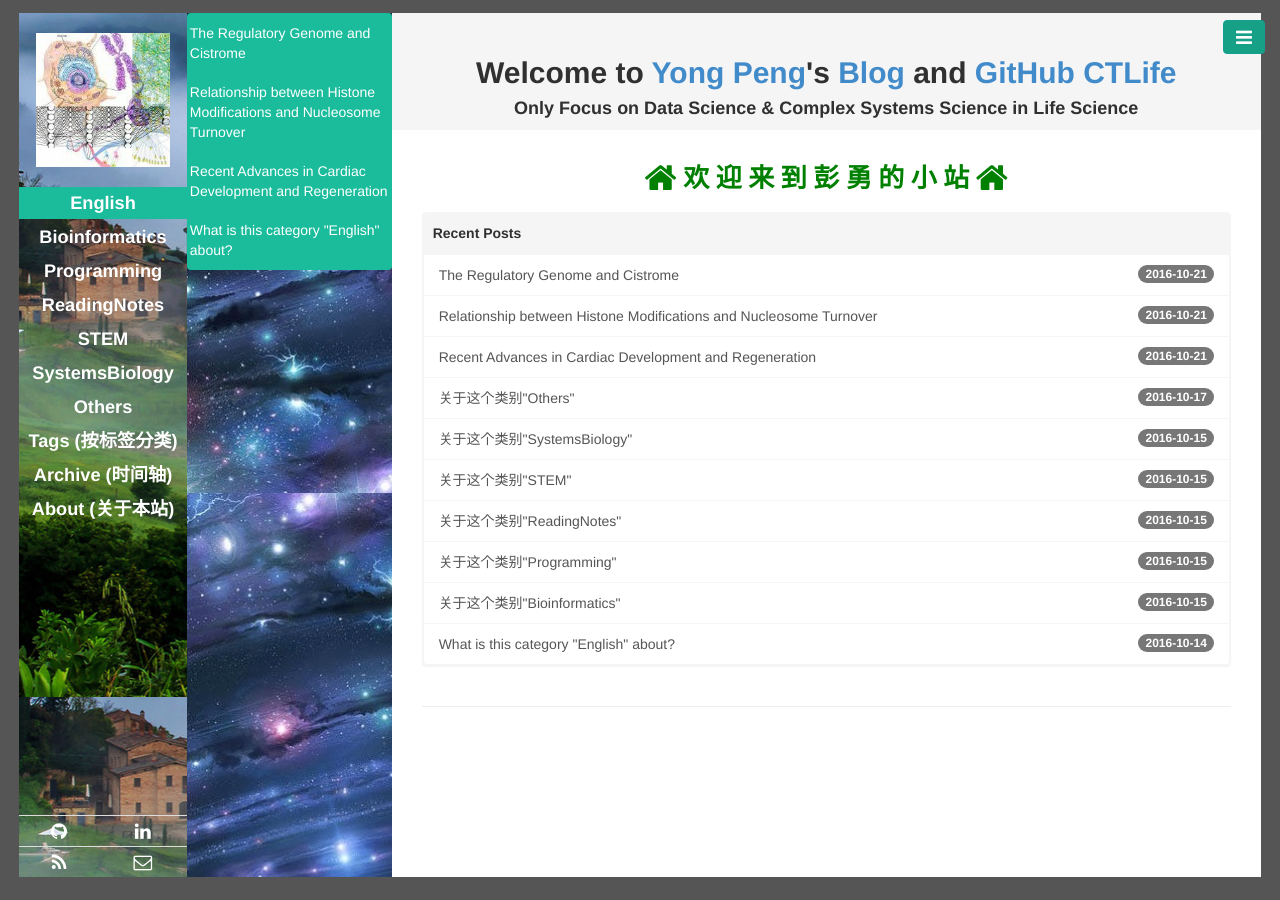
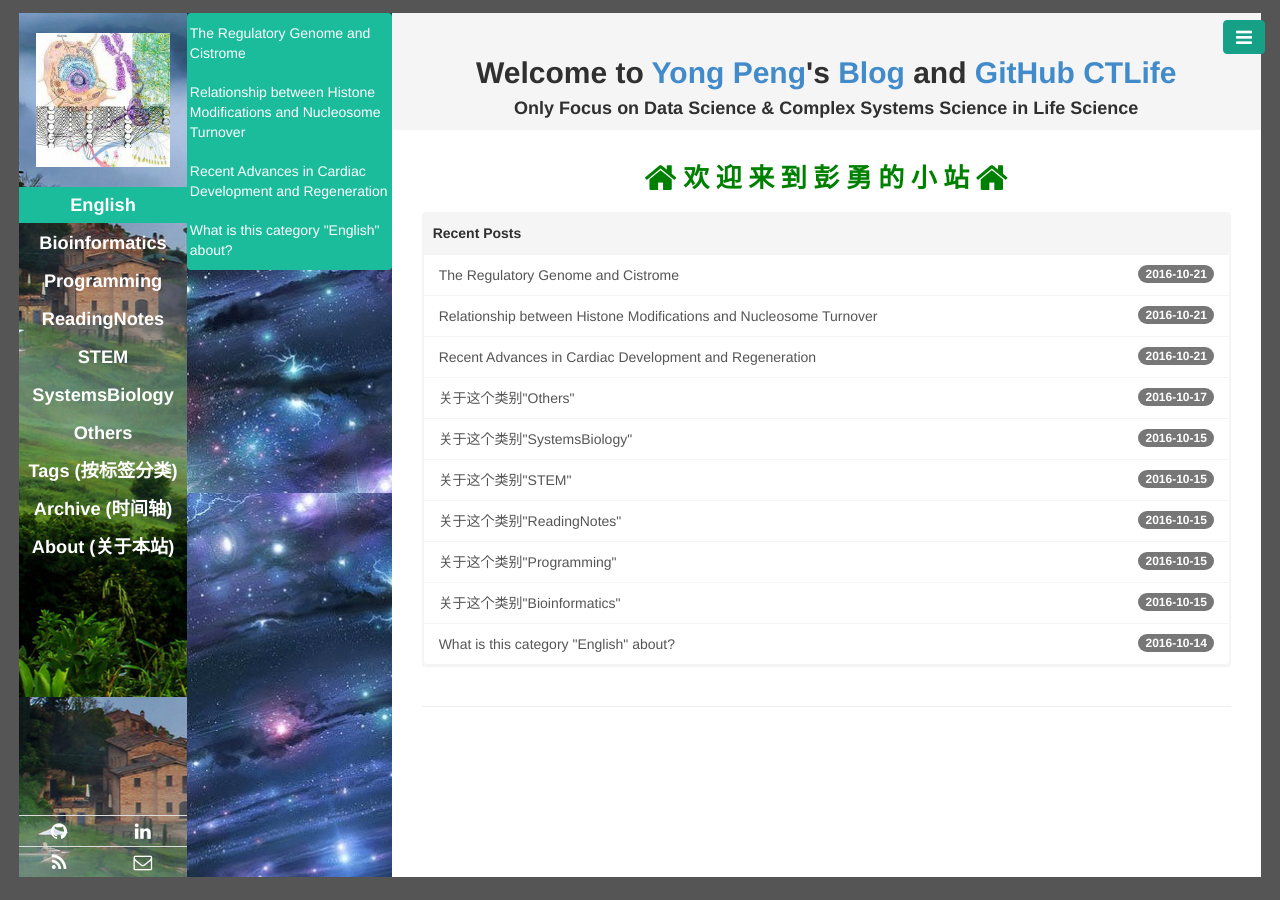
Before and after one commit to CTLife/CTLife.github.io, a Jekyll site: the page built from index.html, in a window 1280 px wide. Built offline with Jekyll 4.4.1, drawn with Linux system fonts in a browser that asks for light colours; Markdown is read by kramdown in place of the engine named in the settings; the list of posts is cut into pages by our own code.

Commit message:
Update base.css

```diff
--- a/public/css/base.css
+++ b/public/css/base.css
@@ -38,7 +38,7 @@ body, html {
   color: #FFFFFF;
   font-weight: bolder;
   font-size: 130%;
-  padding: 3px 3px;
+  padding: 5px 5px;
 }
 
 .aside1> .nav > li > a:hover {
```
